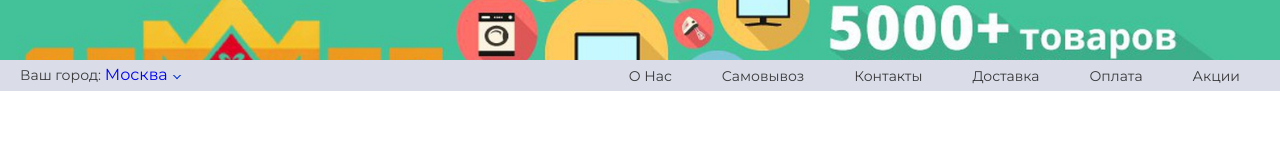
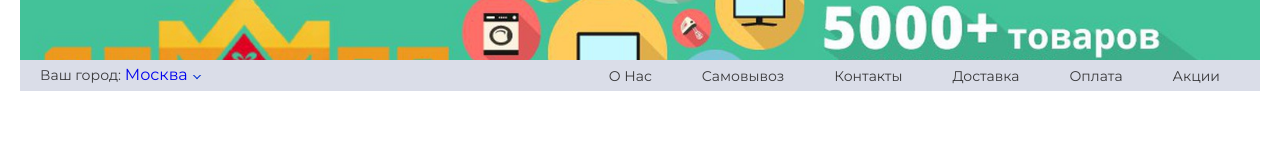
Before and after one commit to AcidBeard/gittest, a website: page app/index.html in a window 1280 px wide. Drawn offline with Linux system fonts and the light colour scheme.

Commit message:
width container

```diff
--- a/app/scss/_header.scss
+++ b/app/scss/_header.scss
@@ -6,7 +6,8 @@
 
 .header {
     &__container {
-        width: 100%;
+        max-width: 1240px;
+        margin: 0 auto;
     }
     &-baner {
         height: 60px;
@@ -54,6 +55,7 @@
             list-style: none;
             .header__item {
             margin-left: 50px;
+
                 .header__link {
                 text-decoration: none;
                 color: #39393b;
--- a/app/scss/style/style.scss
+++ b/app/scss/style/style.scss
@@ -17,7 +17,8 @@ body {
 
 .header {
     &__container {
-        width: 100%;
+        max-width: 1240px;
+        margin: 0 auto;
     }
     &-baner {
         height: 60px;
@@ -72,6 +73,7 @@ body {
             list-style: none;
             .header__item {
             margin-left: 50px;
+
                 .header__link {
                 text-decoration: none;
                 color: #39393b;
```
Also changed, not shown: app/css/style.css, 1 other file.
